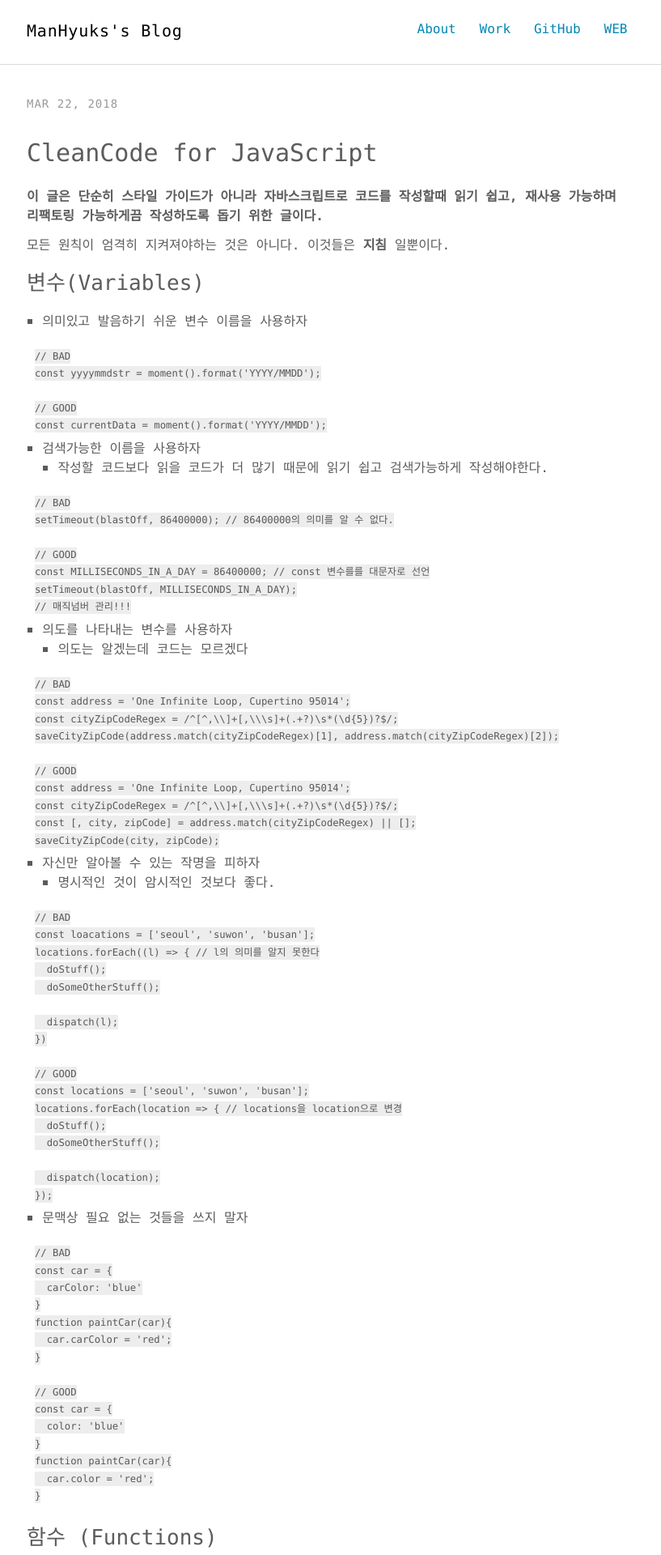
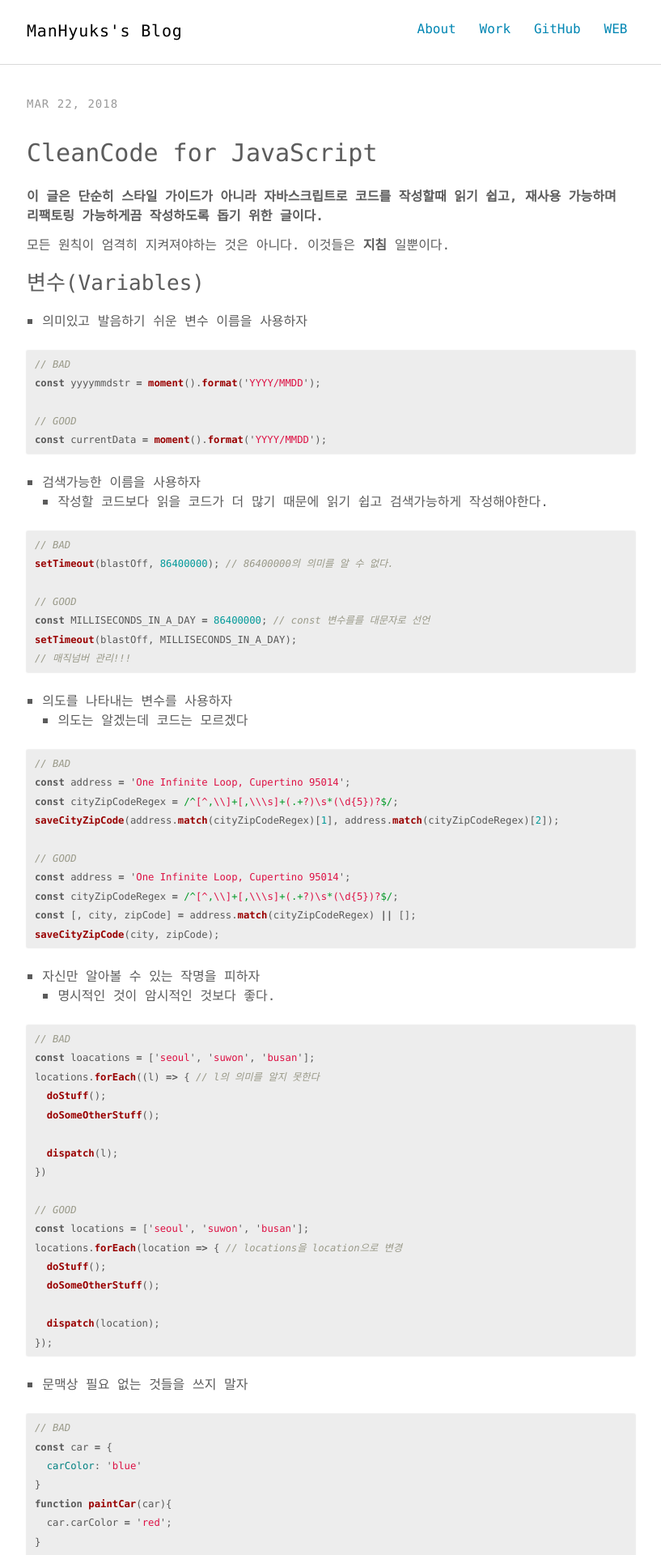
Before and after one commit to ManHyuk/ManHyuk.github.io, a Jekyll site: the page built from _posts/2018-03-22-cleancode.md, in a window 1280 px wide. Shown: the top 1920 px of the page at 81% size, without its empty margins (231-1048 px from the left). Built offline with Jekyll 4.4.1, drawn with Linux system fonts in a browser that asks for light colours; some of the changed text lies outside the part shown.

Commit message:
edit cleancode code block

````diff
--- a/_posts/2018-03-22-cleancode.md
+++ b/_posts/2018-03-22-cleancode.md
@@ -17,7 +17,7 @@ keywords: ""
 
 - 의미있고 발음하기 쉬운 변수 이름을 사용하자
 
-```JavaScript
+```javascript
 // BAD
 const yyyymmdstr = moment().format('YYYY/MMDD');
 
@@ -29,10 +29,12 @@ const currentData = moment().format('YYYY/MMDD');
 
 
 
+
+
 - 검색가능한 이름을 사용하자
   - 작성할 코드보다 읽을 코드가 더 많기 때문에 읽기 쉽고 검색가능하게 작성해야한다.
 
-```JavaScript
+```javascript
 // BAD
 setTimeout(blastOff, 86400000); // 86400000의 의미를 알 수 없다.
 
@@ -47,10 +49,12 @@ setTimeout(blastOff, MILLISECONDS_IN_A_DAY);
 
 
 
+
+
 - 의도를 나타내는 변수를 사용하자
   - 의도는 알겠는데 코드는 모르겠다
 
-```JavaScript
+```javascript
 // BAD
 const address = 'One Infinite Loop, Cupertino 95014';
 const cityZipCodeRegex = /^[^,\\]+[,\\\s]+(.+?)\s*(\d{5})?$/;
@@ -63,10 +67,12 @@ const [, city, zipCode] = address.match(cityZipCodeRegex) || [];
 saveCityZipCode(city, zipCode);
 ```
 
+
+
 - 자신만 알아볼 수 있는 작명을 피하자
   - 명시적인 것이 암시적인 것보다 좋다.
 
-```JavaScript
+```javascript
 // BAD
 const loacations = ['seoul', 'suwon', 'busan'];
 locations.forEach((l) => { // l의 의미를 알지 못한다
@@ -90,9 +96,11 @@ locations.forEach(location => { // locations을 location으로 변경
 
 
 
+
+
 - 문맥상 필요 없는 것들을 쓰지 말자
 
-```JavaScript
+```javascript
 // BAD
 const car = {
   carColor: 'blue'
@@ -138,7 +146,7 @@ function paintCar(car){
   2. 비구조화는 함수에 전달된 인수 객체의 지정된 기본타입 값을 복제하며 이는 사이드이펙트가 일어나는 것을 방지한다. 참고로 인수 객체로부터 비구조화된 객체와 배열은 복제되지 않는다.
   3. Linter를 사용하면 사용하지않는 인자에 대해 경고해주거나 비구조화 없이 코드를 짤 수 없게 할 수 있다.
 
-```JavaScript
+```javascript
 // BAD
 function createMenu(title, body, buttonText, cancellable) {
   // ...
@@ -153,8 +161,10 @@ createMenu({
   body: 'Bar',
   buttonText: 'Baz',
   cancellable: true
-})
+});
 ```
+
+
 
 
 
@@ -164,7 +174,7 @@ createMenu({
 
 함수가 1개 이상의 행동을 한다면 작성, 테스트, 이해 모두 어려워 진다. 함수에 하나의 행동을 정의하게 된다면 함수는 좀 더 고치기 쉬워지고 읽기 쉬워진다.
 
-```JavaScript
+```javascript
 // BAD
 function emailClients(clients) {
   clients.forEach(client => {
@@ -263,6 +273,8 @@ function parseBetterJSAlternative(code) { // 여러 의미를 내포하는 함
 
 
 
+
+
 - 중복된 코드를 작성하지 마라.
   - 중복된 코드가 있다는 것은 어떤 로직을 수정해야 할 일이 생겼을 때 수정 해야할 코드가 한 곳 이상이라는 것을 뜻한다.
 
@@ -325,6 +337,8 @@ function showEmployeeList(employees) {
 
 
 
+
+
 - 매개변수로 플래그를 사용하지 마라.
   - 플래그를 사용하는 것 자체가 그 함수가 한가지 이상의 역할을 하고 있다는 것을 뜻한다.
   - Boolean 기반으로 함수가 실행되는 코드가 나뉜다면 함수를 분리해라.
@@ -348,6 +362,8 @@ function createTempFile(name) {
   createFile(`./temp/${name}`);
 }
 ```
+
+
 
 
 
@@ -389,6 +405,8 @@ console.log(newName); // ['Ryan', 'McDermott'];
 
 
 
+
+
 #### 사이드 이펙트를 피해라 - 2
 
 1. 실제로 입력된 객체를 수정하고 싶은 경우가 있을 수 있지만 예제를 보고 적용해보면 그런 경우는 거의 없다는 것을 알 수 있다.
@@ -407,6 +425,8 @@ const addItemToCart = (cart, item) => {
     return [...cart, {item, date : Date.now()}]
 };
 ```
+
+
 
 
 
@@ -436,5 +456,3 @@ class SuperArray extends Array {
   }
 }
 ```
-
-ㅎ
````
